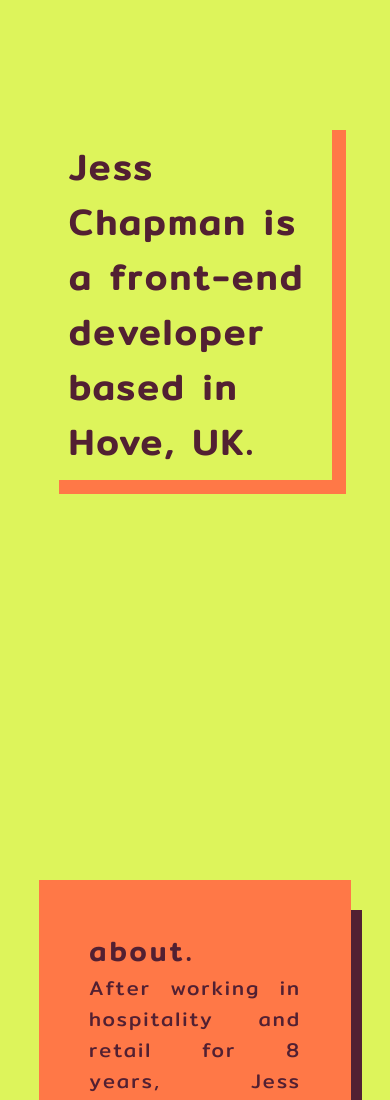
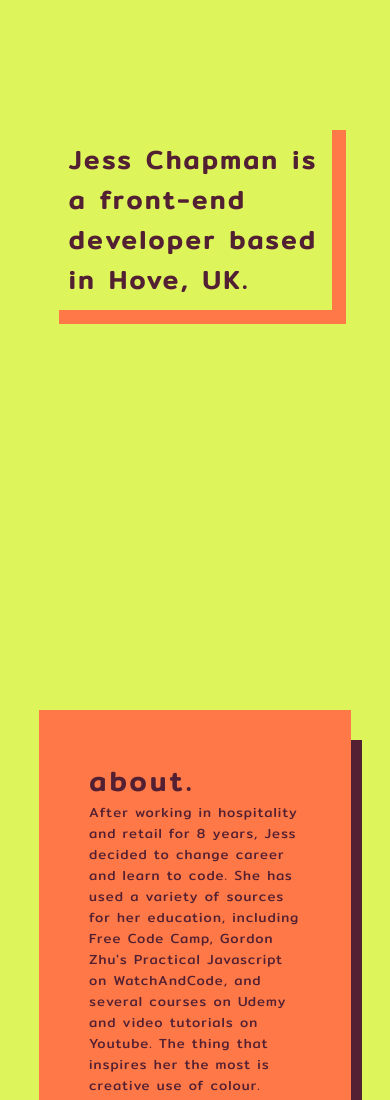
Before and after one commit to JessDoesJavascript/JessDoesJavascript.github.io, a plain HTML site: page index.html in a window 390 px wide. Shown: the part 120-1220 px from the top of the page. Drawn offline with Linux system fonts and the light colour scheme.

Commit message:
edited responsive mobile

```diff
--- a/index.html
+++ b/index.html
@@ -40,8 +40,8 @@
       <h3 class="heading"> about. </h3>
       <div class="paragraph">
         <p>After working in hospitality and retail for 8 years, Jess decided to change career and
-          learn to code. She has used a variety of sources for her education, including FreeCodeCamp, Gordon Zhu's
-          Practical Javascript on WatchAndCode, and several courses on Udemy. The thing that inspires her the most is
+          learn to code. She has used a variety of sources for her education, including Free Code Camp, Gordon Zhu's
+          Practical Javascript on WatchAndCode, and several courses on Udemy and video tutorials on Youtube. The thing that inspires her the most is
           creative use of colour. </p>
       </div>
 
--- a/style.scss
+++ b/style.scss
@@ -15,6 +15,49 @@ $titleColor: #522032;
   box-sizing: border-box;
   font-family: "Mitr", sans-serif;
   background-color: $bodyBackground;
+}
+
+// about
+H2 {
+  color: $titleColor;
+  font-size: 35px;
+  letter-spacing: 3px;
+  width: 70%;
+  padding: 10px;
+  margin: 15%;
+  margin-top: 250px;
+  margin-bottom: 400px;
+  box-shadow: 7px 7px 0px 7px #ff7847;
+}
+// info sections
+.section {
+  margin: 10%;
+  padding: 50px;
+  color: $bodyText;
+  background-color: $cardBackground;
+  box-shadow: 20px 21px 0px -9px $cardShadow;
+  margin-bottom: 400px;
+}
+.heading {
+  color: $bodyText;
+  background-color: $cardBackground;
+  font-size: 20pt;
+  letter-spacing: 4px;
+}
+p {
+  color: $bodyText;
+  background-color: $cardBackground;
+  font-size: 15pt;
+  font-weight: 1;
+  letter-spacing: 2px;
+}
+
+.profile-links {
+  color: $bodyText;
+  background-color: $cardBackground;
+}
+footer {
+  color: $bodyText;
 }
 
 //nav-bar
@@ -76,11 +119,30 @@ h1 {
   .nav-links {
     width: 60%;
   }
+  p {
+    color: $bodyText;
+    background-color: $cardBackground;
+    font-size: 10pt;
+    font-weight: 1;
+    letter-spacing: 1px;
+  }
 }
 @media screen and (max-width: 768px) {
   body {
     overflow-x: hidden;
   }
+  H2 {
+    color: $titleColor;
+    font-size: 25px;
+    letter-spacing: 3px;
+    width: 70%;
+    padding: 10px;
+    margin: 15%;
+    margin-top: 250px;
+    margin-bottom: 400px;
+    box-shadow: 7px 7px 0px 7px #ff7847;
+  }
+
   .nav-links {
     position: absolute;
     right: 0px;
@@ -128,47 +190,3 @@ h1 {
 .title {
   font-size: 30px;
 }
-// about
-H2 {
-  color: $titleColor;
-  font-size: 35px;
-  letter-spacing: 3px;
-  width: 70%;
-  padding: 10px;
-  margin: 15%;
-  margin-top: 250px;
-  margin-bottom: 400px;
-  box-shadow: 7px 7px 0px 7px #ff7847;
-}
-// info sections
-.section {
-  margin: 10%;
-  padding: 50px;
-  color: $bodyText;
-  background-color: $cardBackground;
-  box-shadow: 20px 21px 0px -9px $cardShadow;
-  margin-bottom: 400px;
-}
-.heading {
-  color: $bodyText;
-  background-color: $cardBackground;
-  font-size: 20pt;
-  letter-spacing: 4px;
-}
-p {
-  color: $bodyText;
-  background-color: $cardBackground;
-  font-size: 15pt;
-  font-weight: 1;
-  letter-spacing: 2px;
-  text-align: justify;
-}
-
-.profile-links {
-  // text-decoration: none;
-  color: $bodyText;
-  background-color: $cardBackground;
-}
-footer {
-  color: $bodyText;
-}
```
Also changed, not shown: style.css, 1 other file.
